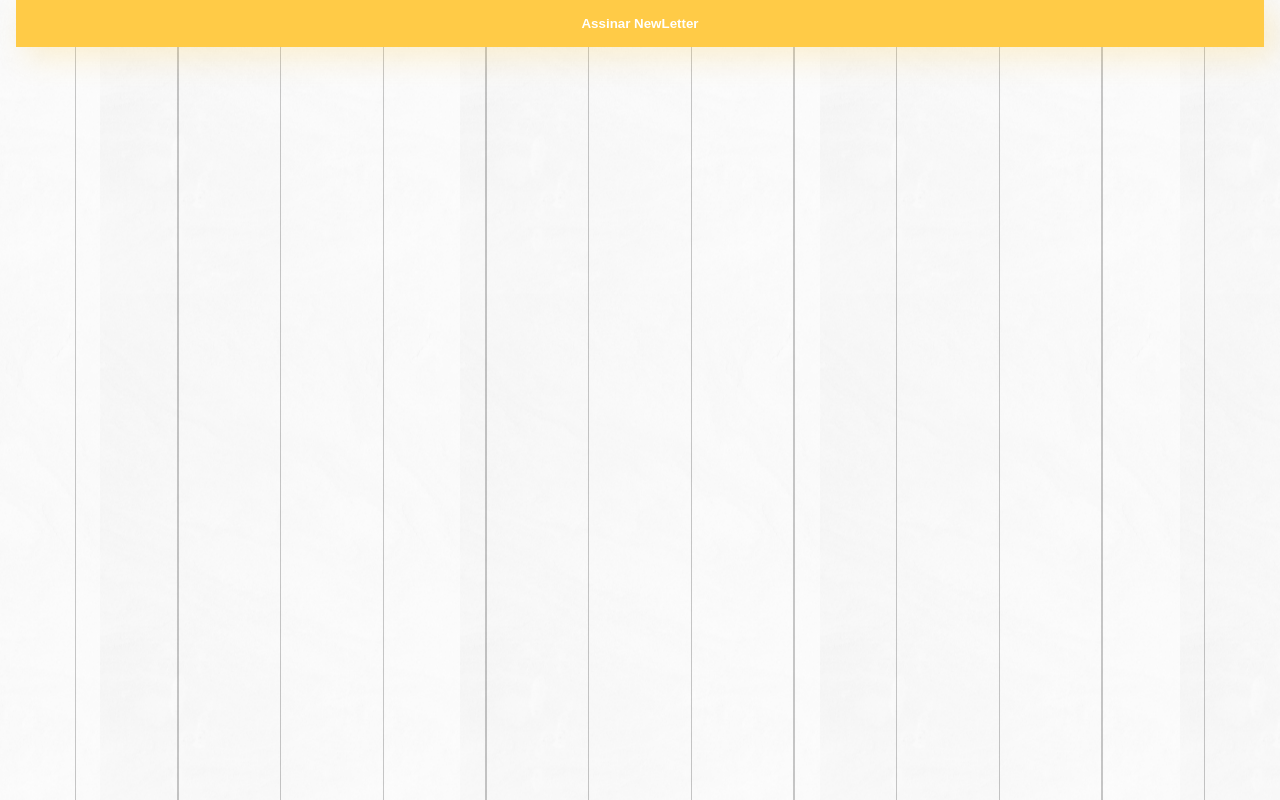
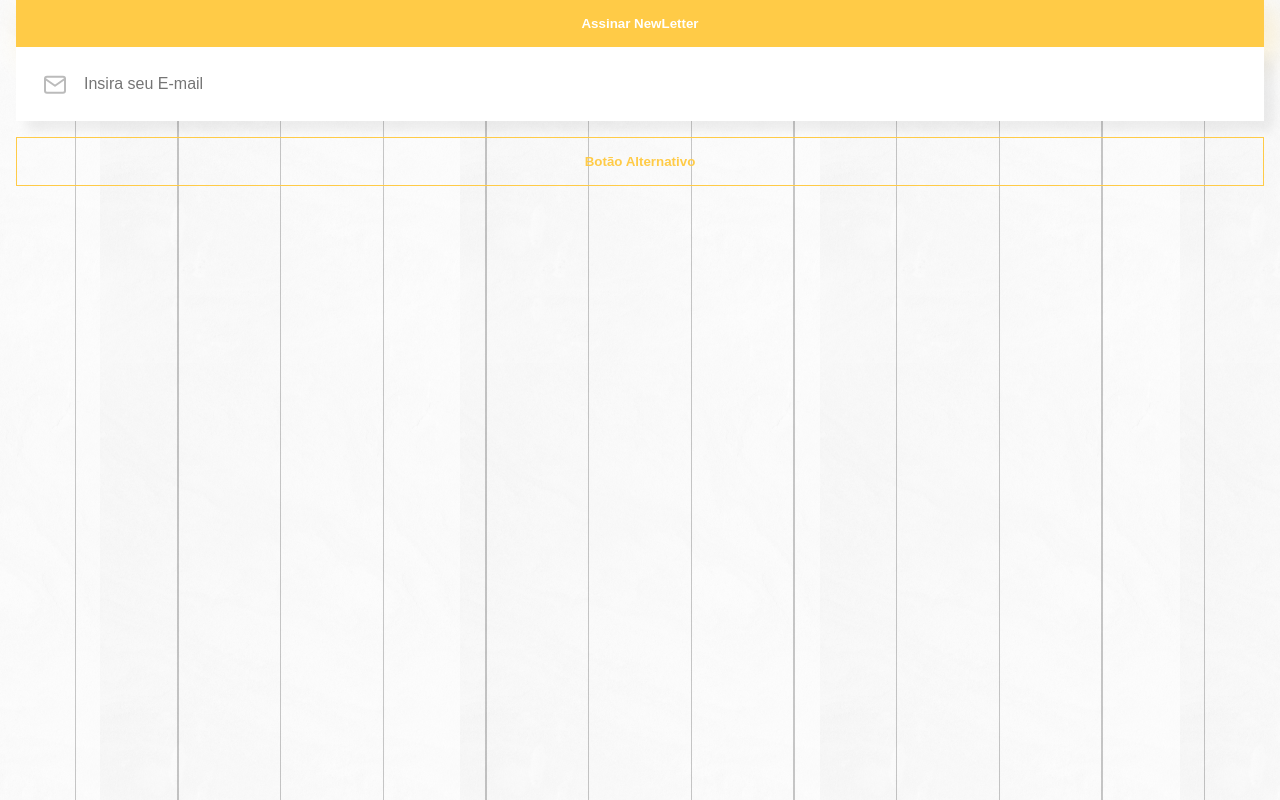
Before and after one commit to Helloisa22/Alura-project-GreenHome_Mobile, a plain HTML site: page index.html in a window 1280 px wide. Drawn offline with Linux system fonts and the light colour scheme; a web font is replaced by a local one.

Commit message:
finish variable of input

```diff
--- a/assets/CSS/components/botao.css
+++ b/assets/CSS/components/botao.css
@@ -14,3 +14,10 @@
 
     border: none;
 }
+
+.botao--alternativo{
+    color: var(--amarelo);
+    background-color: unset;
+    box-shadow: none;
+    border: solid 1px var(--amarelo);
+}
--- /dev/null
+++ b/assets/CSS/components/input.css
@@ -0,0 +1,26 @@
+.input{
+    color: inherit;
+    font-family: inherit;
+    font-size: inherit;
+
+    width: 100%;
+    padding-top: 1.75rem;
+    padding-bottom: 1.75rem;
+    padding-left: 1.75rem;
+    padding-right: 1.75rem;
+    box-sizing: border-box;
+    margin-bottom: 1rem;
+    border: none;
+    background-color: var(--branco);
+    box-shadow: 10px 10px 10px #0000000F;
+}
+
+.input--icone{
+    padding-left: 4.25rem;
+    background-repeat: no-repeat;
+    background-position: left 1.75rem center;
+}
+
+.input--email{
+    background-image: url(../../IMG/icons/mail.svg);
+}
--- a/index.html
+++ b/index.html
@@ -5,6 +5,7 @@
     <meta http-equiv="X-UA-Compatible" content="IE=edge">
     <meta name="viewport" content="width=device-width, initial-scale=1.0">
     <link rel="stylesheet" href="https://fonts.google.com/share?selection.family=Elsie%20Swash%20Caps:wght@900%7CMontserrat:ital,wght@0,400;1,700">
+    <link rel="stylesheet" href="./assets/CSS/components/input.css">
     <link rel="stylesheet" href="./assets/CSS/base/base.css">
     <link rel="stylesheet" href="./assets/CSS/components/botao.css">
     <title>Home | Casa Verde</title>
@@ -12,6 +13,8 @@
 <body>
     <main class="container">
         <button class="botao">Assinar NewLetter</button>
+        <input type="text" class="input input--icone input--email" placeholder="Insira seu E-mail" aria-label="Insira seu E-mail">
+        <button class="botao botao--alternativo">Botão Alternativo</button>
     </main>
 </body>
 </html>
```
